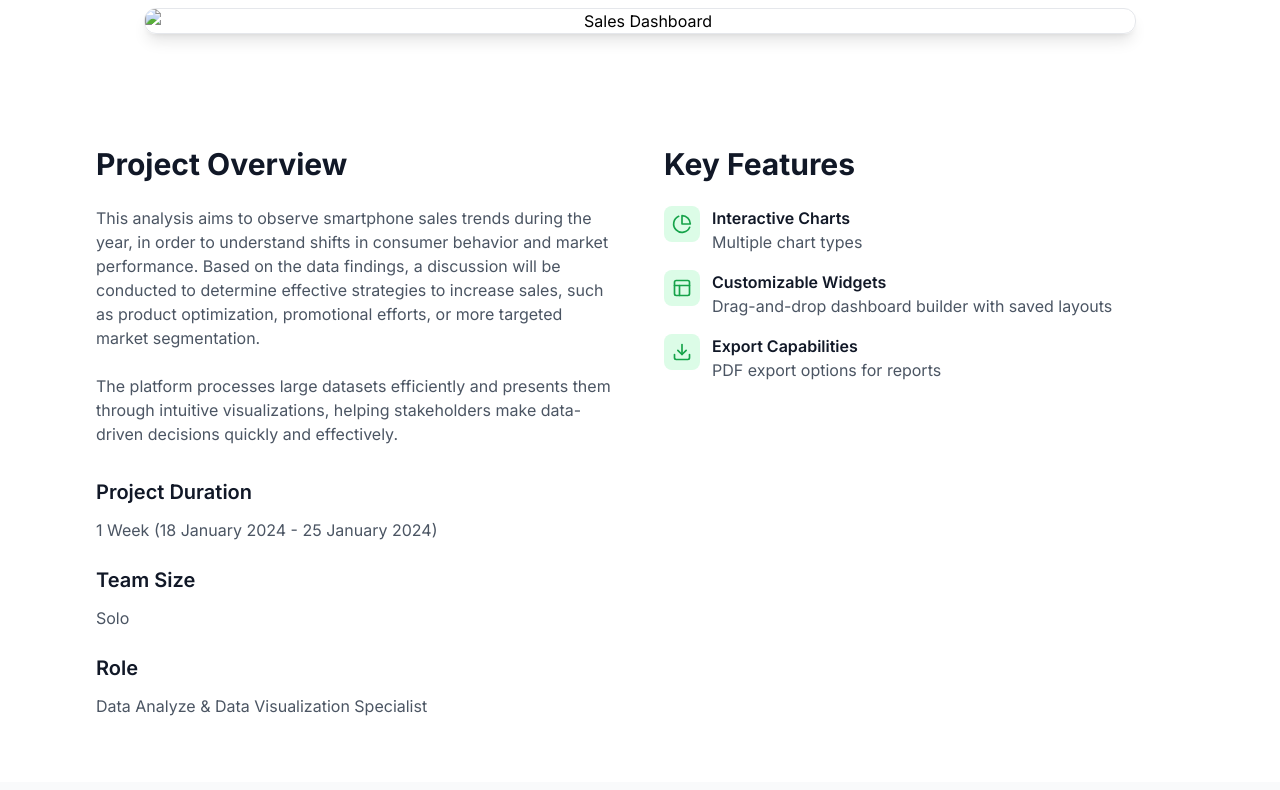
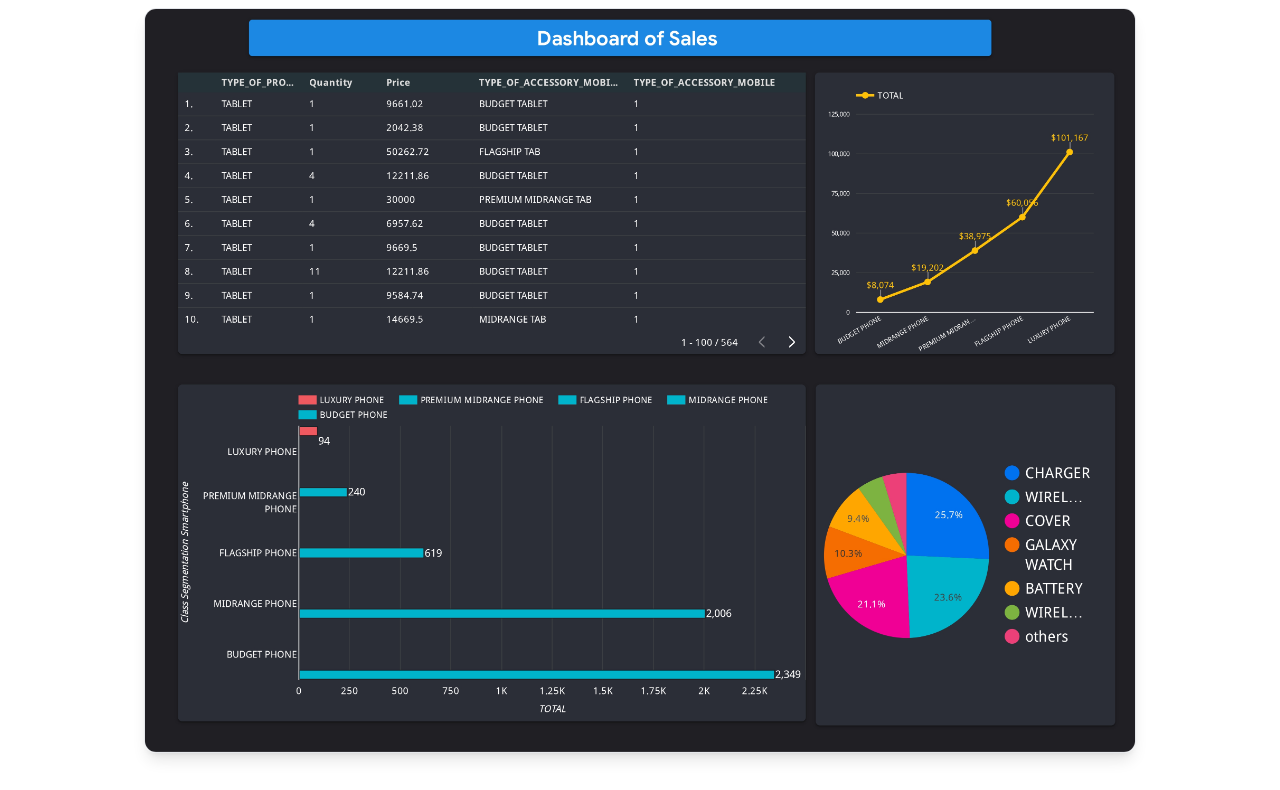
Before and after one commit to borazon/Detailed_FirmanHermawan, a plain HTML site: page project-analytics.html in a window 1280 px wide. Shown: the part 708-1498 px from the top of the page. Drawn offline with nearby package versions, Linux system fonts and the light colour scheme.

Commit message:
Update project-analytics.html

```diff
--- a/project-analytics.html
+++ b/project-analytics.html
@@ -97,7 +97,7 @@
     <section class="bg-white dark:bg-gray-900 py-12">
         <div class="max-w-5xl mx-auto px-4 text-center">
             <h2 class="text-2xl md:text-3xl font-semibold text-gray-900 dark:text-white mb-6">Dashboard of Sales</h2>
-            <img src="assets/dashboard.jpg" alt="Sales Dashboard"
+            <img src="dashboard.jpg" alt="Sales Dashboard"
                 class="mx-auto rounded-xl shadow-lg border dark:border-gray-700">
         </div>
     </section>
```
